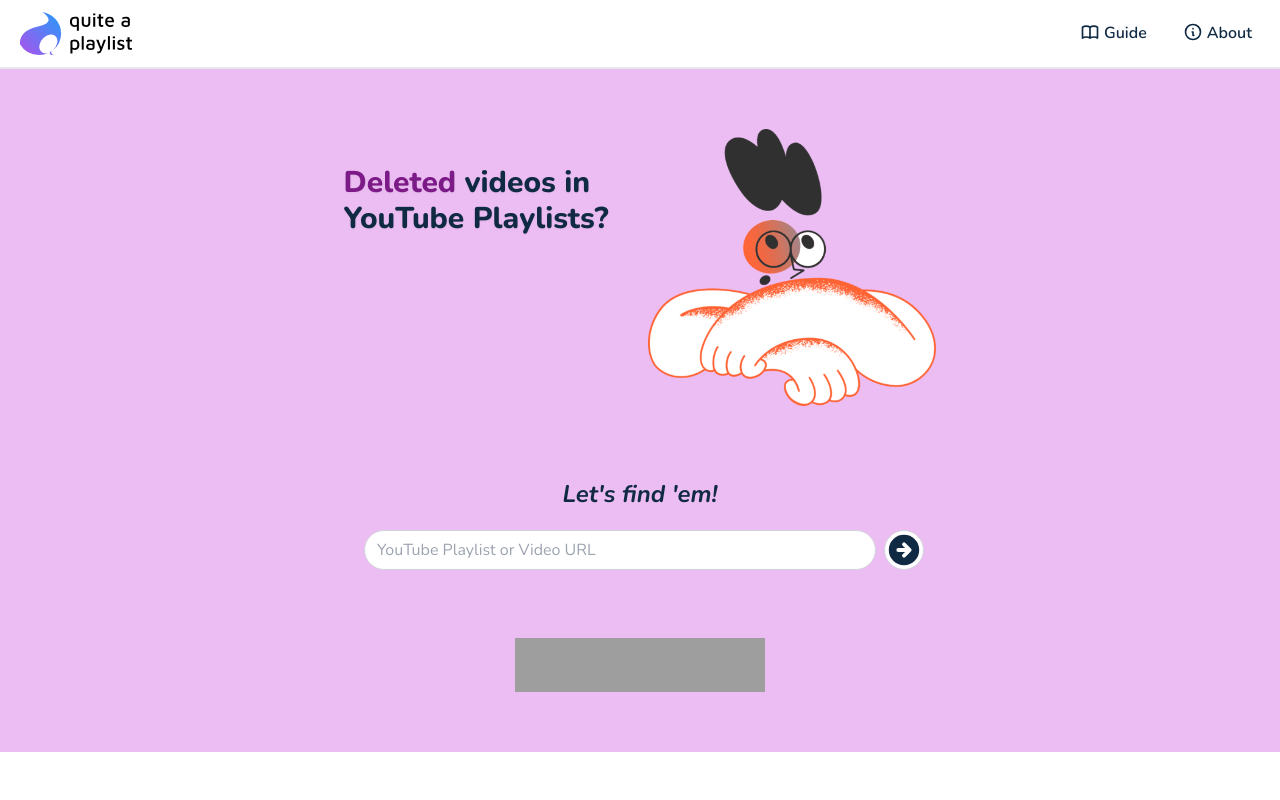
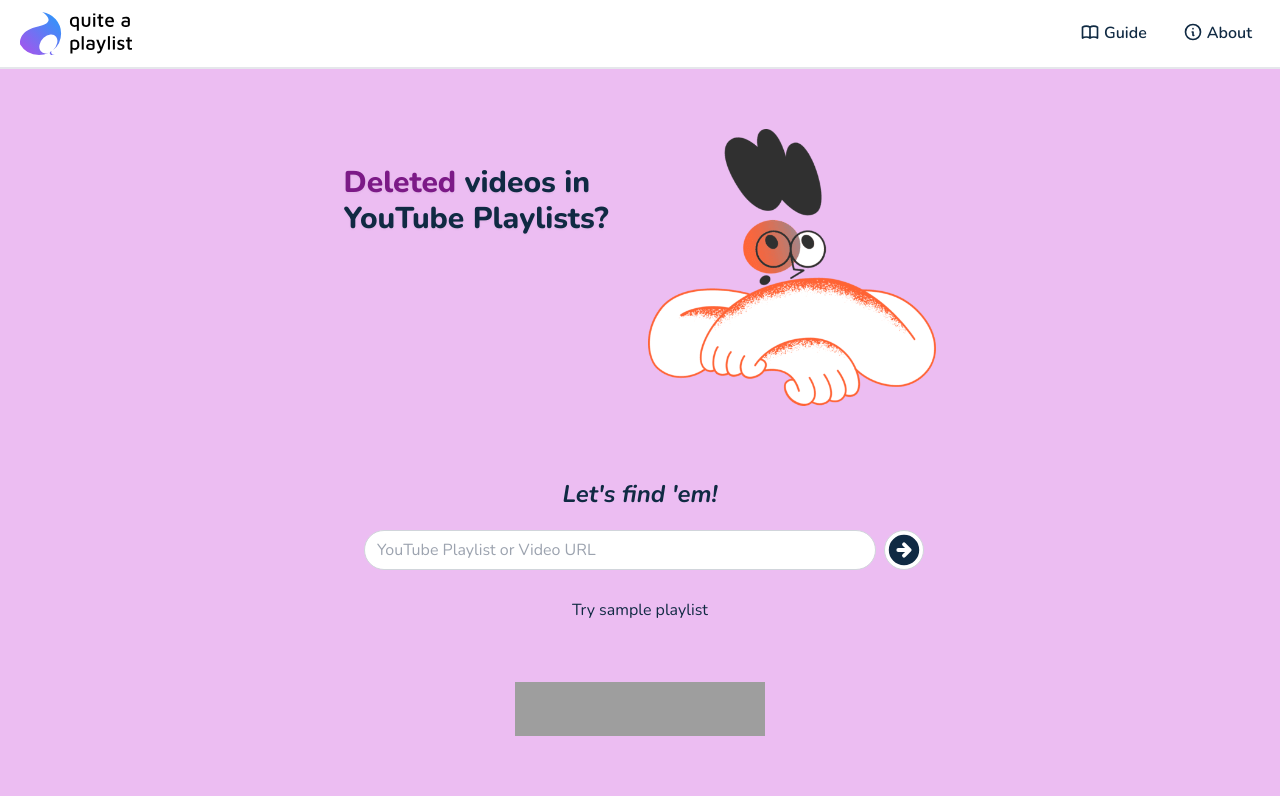
Before and after one commit to shubhamnh/quiteaplaylist, a Vue app: page / in a window 1280 px wide. Shown: the top 800 px of the page. Built offline with nearby package versions, Linux system fonts and the light colour scheme; grey boxes are pictures that could not be loaded.

Commit message:
Sample Playlist

```diff
--- a/src/components/SearchBar.vue
+++ b/src/components/SearchBar.vue
@@ -41,6 +41,8 @@
                 </router-link>
             </div>
         </div>
+
+        <button v-if="$route.name === 'Home'" class="w-max hover:underline font-medium mt-5" @click="setInputUrl(testPlaylist)">Try sample playlist</button>
     </div>
 </template>
 
@@ -50,23 +52,28 @@
 export default defineComponent({
     name: 'SearchBar',
     props: {
-        searchUrl : String
+        parentInputUrl: {
+            type: String,
+            required: false,
+        }
     },
     data () {
         return {
             inputUrl: '',
             searchError: false,
+            vidRegex: /(?:https?:\/\/)?(?:(?:(?:www\.?)?youtube\.com(?:\/(?:(?:watch\?.*?v=([^&\s]+).*)|(?:v\/(.*))))?)|(?:youtu\.be\/([^&?\s]+)?))/i,
+            plRegex: /(?:https?:\/\/)?(?:(?:(?:www\.?)?youtube\.com(?:\/(?:(?:playlist\?.*?list=([^&\s]+).*)))?)|(?:youtu\.be\/(.*)?))/i,
+            testPlaylist: "https://youtube.com/playlist?list=PL1YxUBRBoo8aZ90JJLvLCK4KaFMwRmvAo"
         }
     },
 
     /**
-     * When Search Page is newly rendered it passes searchUrl prop
-     * to newly rendered SearchBar Component. If searchUrl is present,
-     * process it.
+     * When Search Page is newly rendered it passes parentInputUrl prop to newly rendered SearchBar Component.
+     * If parentInputUrl is present, process it.
     */
     created () {
-        if (this.searchUrl) {
-            this.inputUrl = this.searchUrl
+        if (this.parentInputUrl) {
+            this.inputUrl = this.parentInputUrl
             this.detectUrl(this.inputUrl)
         }
     },
@@ -89,10 +96,8 @@
 
     methods: {
         detectUrl(inputUrl : string) {
-            const vidRegex = /(?:https?:\/\/)?(?:(?:(?:www\.?)?youtube\.com(?:\/(?:(?:watch\?.*?v=([^&\s]+).*)|(?:v\/(.*))))?)|(?:youtu\.be\/([^&?\s]+)?))/i
-            const plRegex = /(?:https?:\/\/)?(?:(?:(?:www\.?)?youtube\.com(?:\/(?:(?:playlist\?.*?list=([^&\s]+).*)))?)|(?:youtu\.be\/(.*)?))/i
-            const vidIdMatch = inputUrl.match(vidRegex)
-            const plIdMatch = inputUrl.match(plRegex)
+            const vidIdMatch = inputUrl.match(this.vidRegex)
+            const plIdMatch = inputUrl.match(this.plRegex)
             let vidId, plId
             this.searchError = false
 
@@ -141,6 +146,10 @@
                 }
             }
         },
+
+        setInputUrl(url: string) {
+            this.inputUrl = url
+        }
     },
 
 });
--- a/src/components/SearchResult.vue
+++ b/src/components/SearchResult.vue
@@ -127,6 +127,7 @@
         },
         playlistPos: {
             type: Number,
+            required: false
         }
     },
     methods: {
--- a/src/pages/Home.vue
+++ b/src/pages/Home.vue
@@ -20,7 +20,7 @@
                 </div>
             <!-- </div> -->
 
-            <div class="flex flex-col w-full text-center my-5">
+            <div class="flex flex-col w-full text-center items-center my-5">
                 <h2 class="text-lg md:text-xl lg:text-2xl italic font-bold my-1 md:my-3">Let's find 'em!</h2>
                 <SearchBar/>
             </div>
--- a/src/pages/Search.vue
+++ b/src/pages/Search.vue
@@ -5,7 +5,7 @@
             @processVideo="processVideo($event)"
             @resetSearchResults="resetSearchResults()"
             @setSearchStatus="setSearchStatus($event)"
-            :searchUrl="searchUrl"
+            :parentInputUrl="queryUrl"
         />
         <div v-if="searchStatus === 102" class="flex flex-col flex-grow items-center justify-center">
             <div class="multi-ripple h-28 w-28">
@@ -95,7 +95,7 @@
             absentVideos : new Array<absentVideo>(),
 
             // To pass to SearchBar.vue
-            searchUrl : '',
+            queryUrl : '',
 
             videosPerRequest : 5,
             reqPerSlot : 10,
@@ -147,7 +147,7 @@
     /** When newly created (From Home / Directly opening search url) check query param & pass to SearchBar */
     created () {
         if(this.$route.query.url) {
-            this.searchUrl = (this.$route.query?.url)?.toString() || ''
+            this.queryUrl = (this.$route.query?.url)?.toString() || ''
         }
     },
 
```
